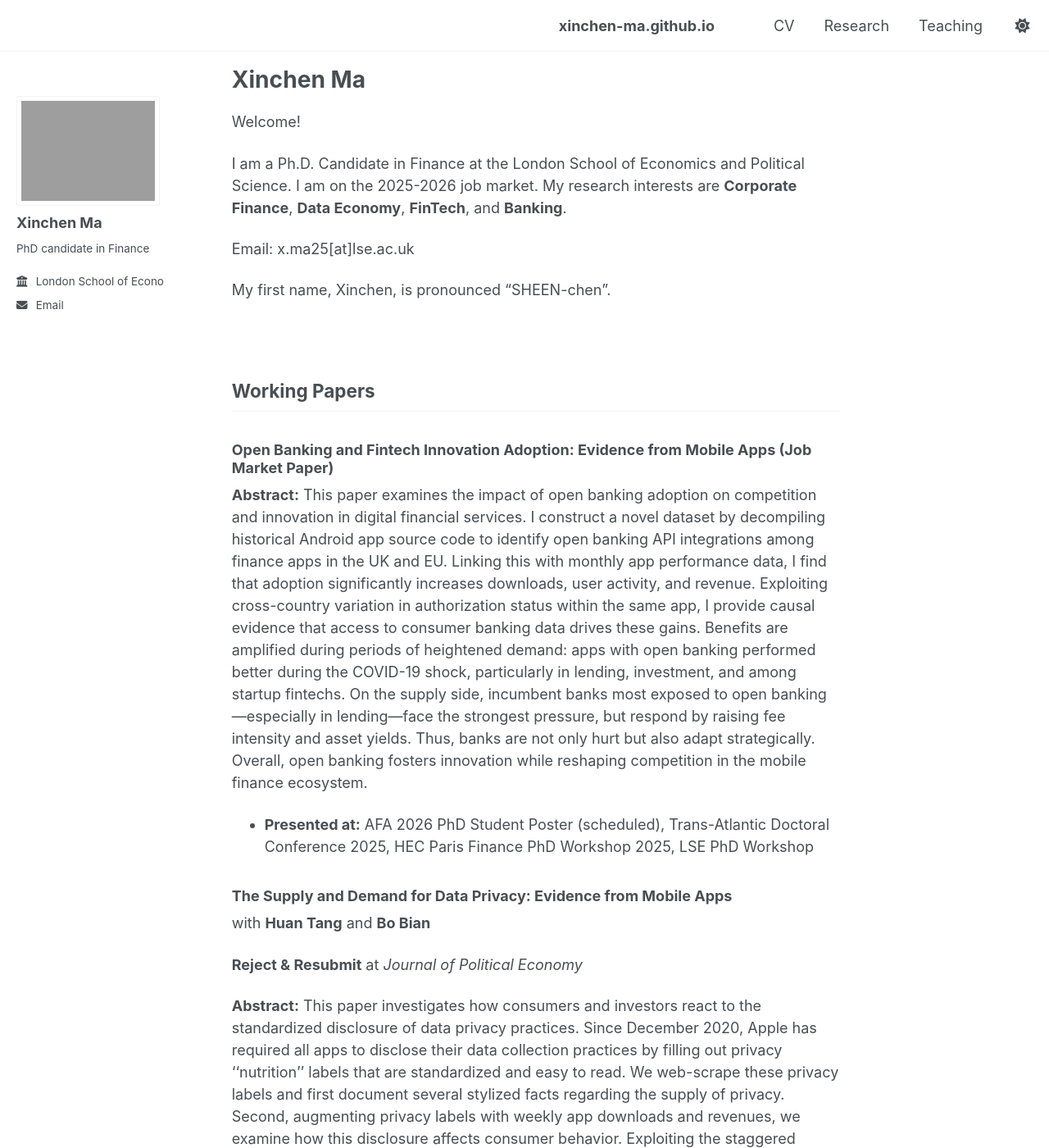
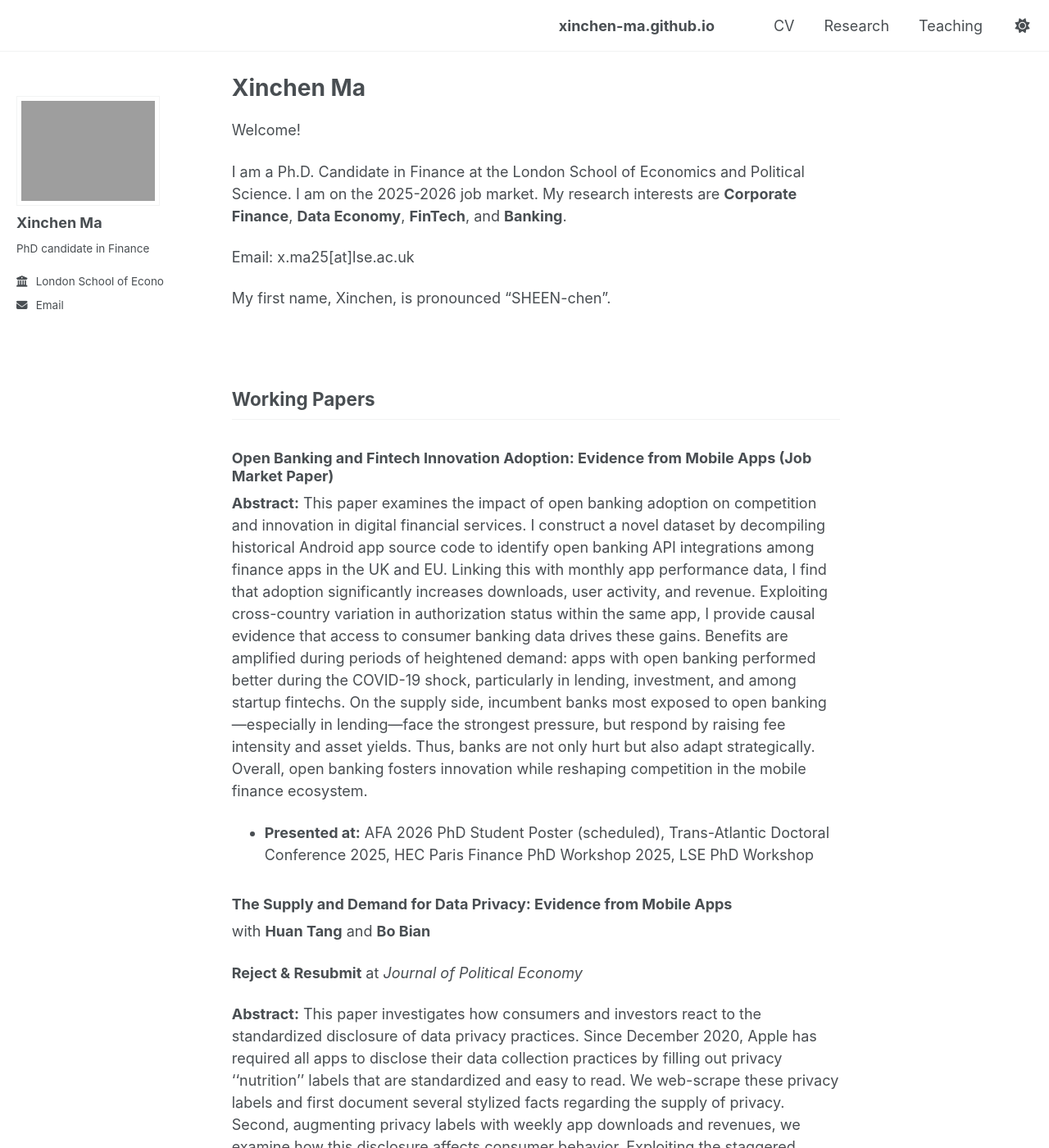
Before and after one commit to xinchen-ma/xinchen-ma.github.io, a Jekyll site: the page built from index.md, in a window 1280 px wide and 1400 px high. Shown: the whole window at 82% size. Built offline with Jekyll 4.4.1, drawn with Linux system fonts in a browser that asks for light colours; a script that is not in the unit is left out.

Commit message:
Update main.scss

```diff
--- a/assets/css/main.scss
+++ b/assets/css/main.scss
@@ -88,7 +88,7 @@ body .page__inner-wrap,
 
 /* Add space above the page title */
 .page__title {
-  margin-top: 20px !important;  /* adjust to taste */
+  margin-top: 30px !important;  /* adjust to taste */
 }
 .page__content {
   padding-top: 10px !important; /* Adjust the value as needed */
```
